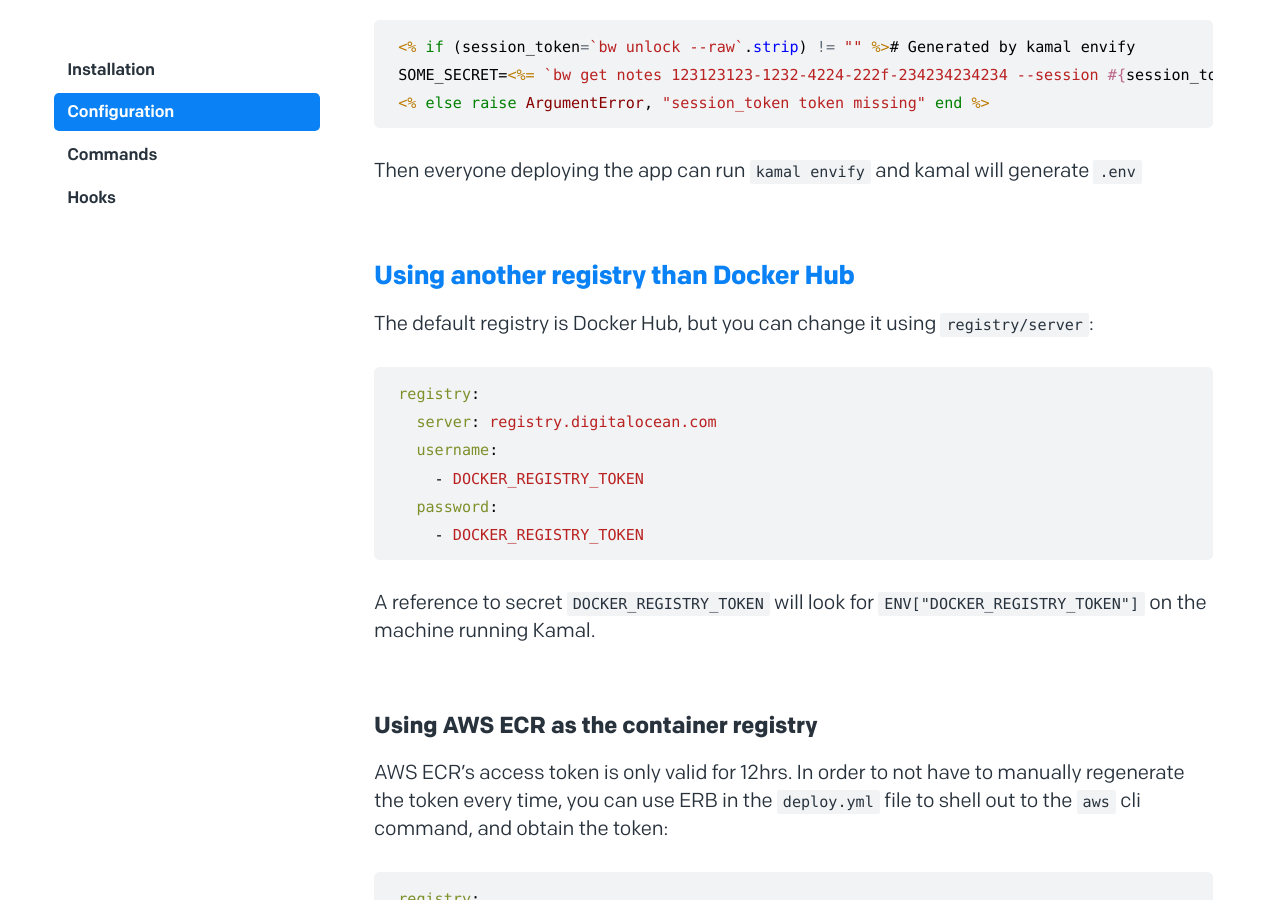
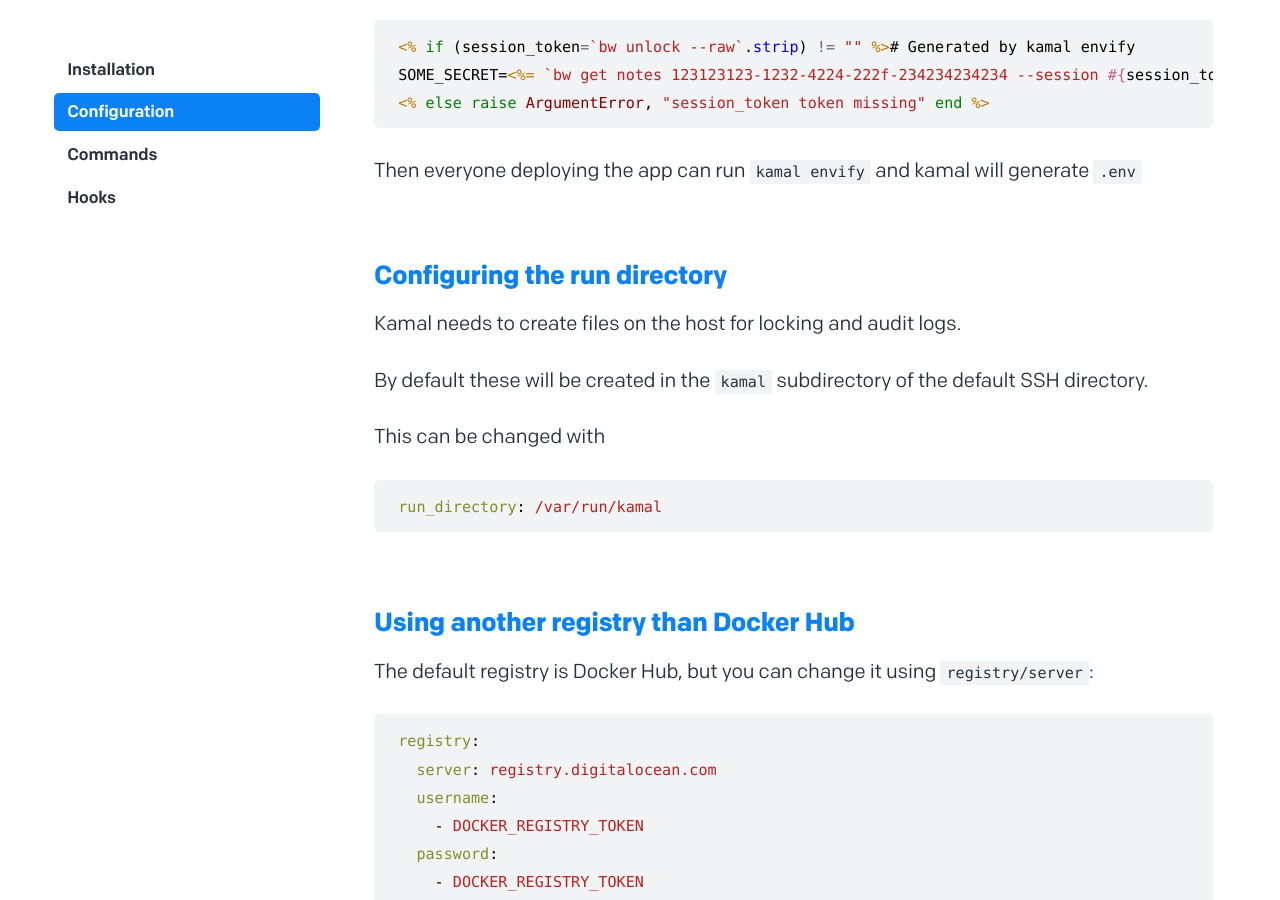
Before and after one commit to basecamp/kamal-site, a Jekyll site: the page built from _docs/configuration.md, in a window 1280 px wide and 900 px high, scrolled down 2340 px. Built offline with Jekyll 4.4.1, drawn with Linux system fonts in a browser that asks for light colours.

Commit message:
Configuring the run directory

````diff
--- a/_docs/configuration.md
+++ b/_docs/configuration.md
@@ -80,6 +80,17 @@ SOME_SECRET=<%= `bw get notes 123123123-1232-4224-222f-234234234234 --session #{
 
 Then everyone deploying the app can run `kamal envify` and kamal will generate `.env`
 
+## Configuring the run directory
+
+Kamal needs to create files on the host for locking and audit logs.
+
+By default these will be created in the `kamal` subdirectory of the default SSH directory.
+
+This can be changed with
+
+```yaml
+run_directory: /var/run/kamal
+```
 
 ## Using another registry than Docker Hub
 
````
